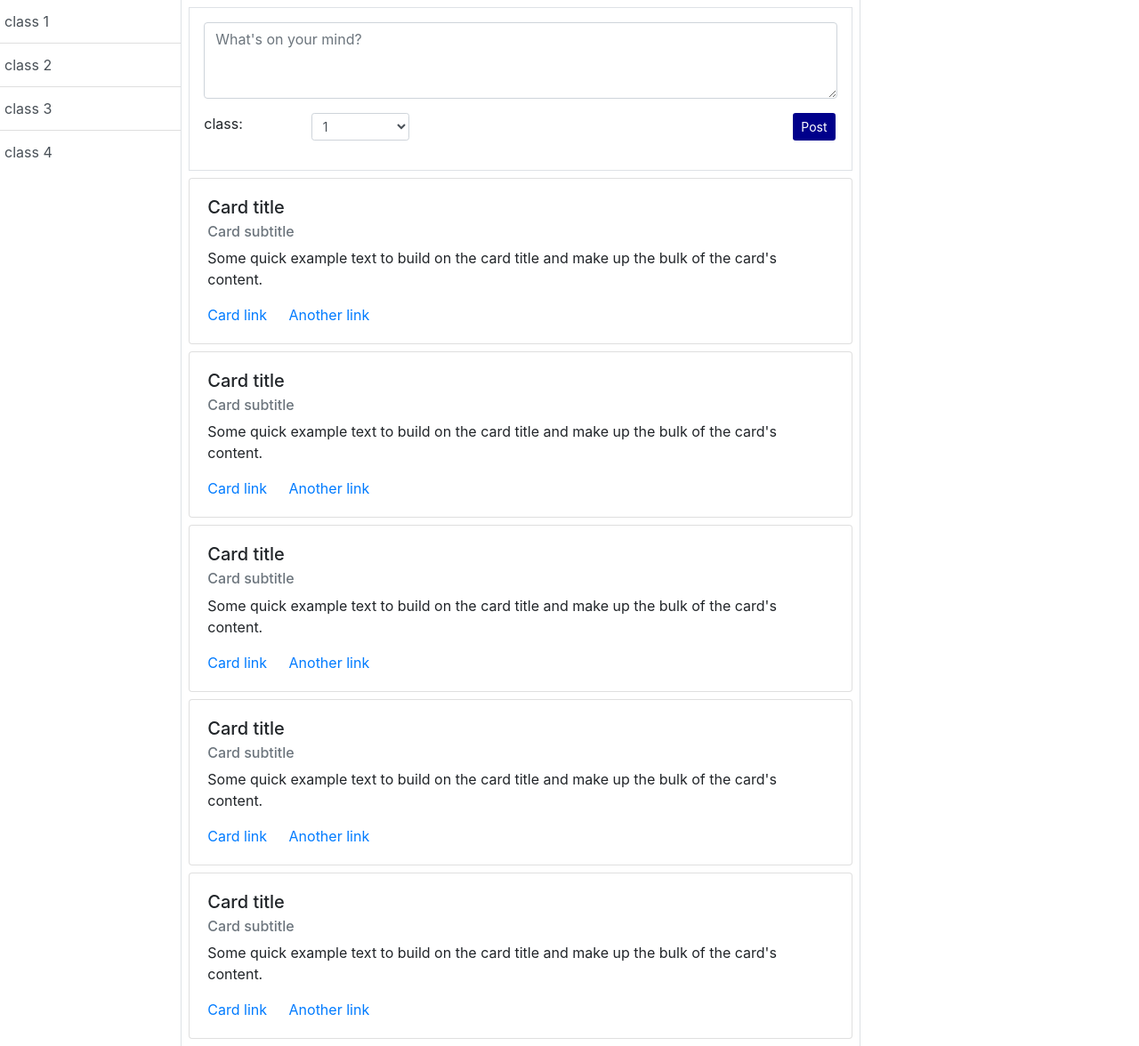
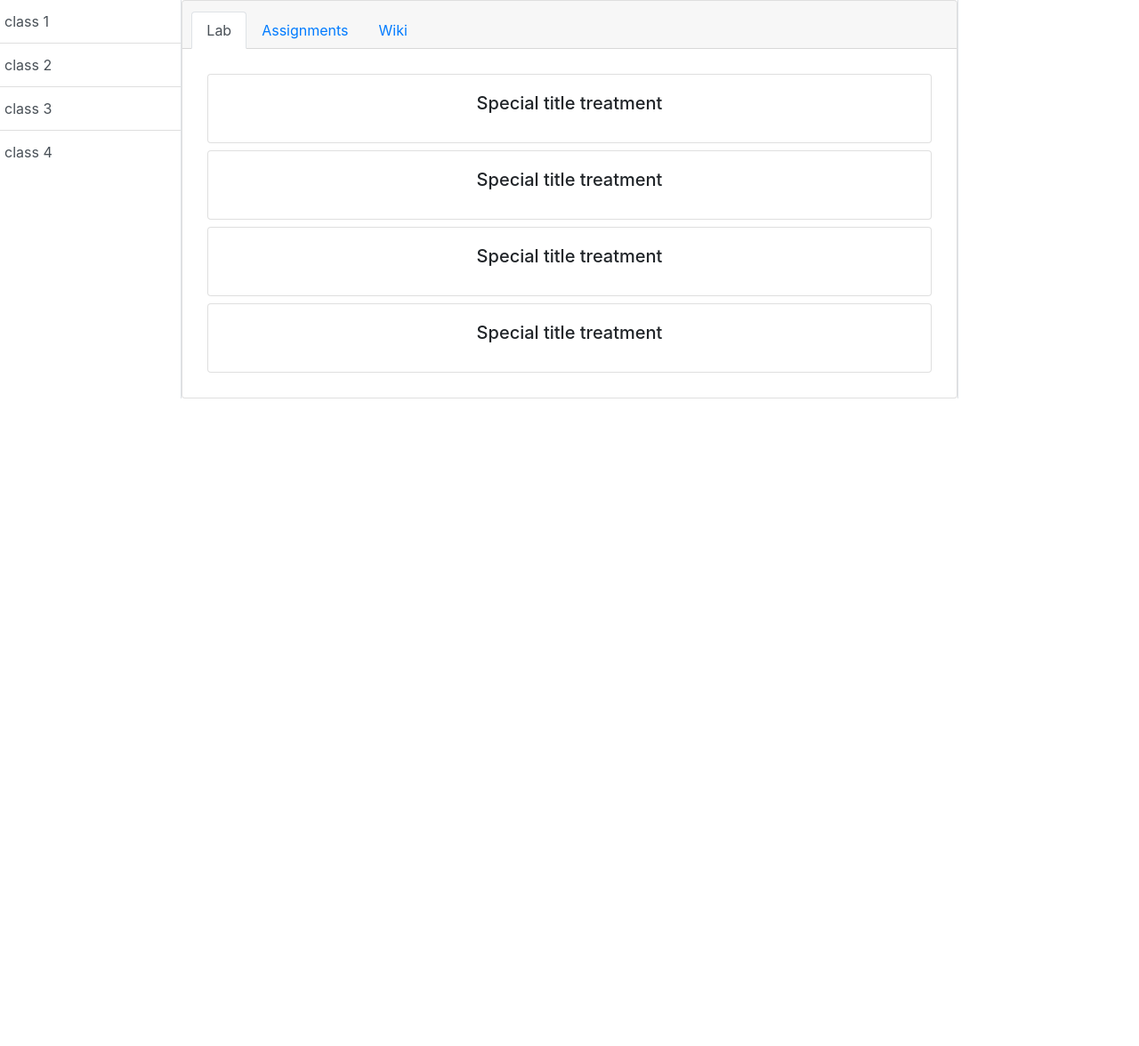
Before and after one commit to realsdx/codeclass, a Django app: page /home/ in a window 1280 px wide. Shown: the part 56-1232 px from the top of the page at 89% size. After the commit the page ends 504 px from the top, so only its background shows below. Run offline with Django 3.2, Linux system fonts and the light colour scheme; some libraries are stand-ins or nearby versions.

Commit message:
Change design

```diff
--- a/eclass/templates/eclass/homebody.html
+++ b/eclass/templates/eclass/homebody.html
@@ -8,76 +8,44 @@
         <button type="button" class="list-group-item list-group-item-action">class 4</button>
       </div>
     </div>
-    <div class="col-lg-7 col-sm-12 posts border-left border-right p-0">
-          <form class="posts border p-3 m-2 ">
-            <div class="form-row">
-              <div class="form-group col-12">
-                <textarea class="form-control" id="exampleFormControlTextarea1" rows="3" placeholder="What's on your mind?"></textarea>
+    <div class="col-lg-8 col-sm-12 posts border-left border-right p-0">
+          <section class="feed">
+            <div class="card text-center">
+              <div class="card-header">
+                <ul class="nav nav-tabs card-header-tabs">
+                  <li class="nav-item">
+                    <a class="nav-link active" href="#">Lab</a>
+                  </li>
+                  <li class="nav-item">
+                    <a class="nav-link" href="#">Assignments</a>
+                  </li>
+                  <li class="nav-item">
+                    <a class="nav-link" href="#">Wiki</a>
+                  </li>
+                </ul>
               </div>
-              <div class="form-group col-2">
-                 <label for="exampleFormControlSelect1">class:</label>
-              </div>
-              <div class="form-group col-2 col-md-2">
-                 <select class="form-control form-control-sm" id="exampleFormControlSelect1">
-                   <option>1</option>
-                   <option>2</option>
-                   <option>3</option>
-                   <option>4</option>
-                   <option>5</option>
-                 </select>
-               </div>
-               <div class="form-group col-5 col-md-7">
-               </div>
-               <div class="form-group col-1 col-md-1">
-                  <button type="button" class="btn btn-sm">Post</button>
-               </div>
-            </div>
-          </form>
-          <section class="feed">
+              <div class="card-body">
                 <div class="card m-2">
                   <div class="card-body">
-                <h5 class="card-title">Card title</h5>
-                <h6 class="card-subtitle mb-2 text-muted">Card subtitle</h6>
-                <p class="card-text">Some quick example text to build on the card title and make up the bulk of the card's content.</p>
-                <a href="#" class="card-link">Card link</a>
-                <a href="#" class="card-link">Another link</a>
+                    <h5 class="card-title">Special title treatment</h5>
                   </div>
                 </div>
                 <div class="card m-2">
                   <div class="card-body">
-                <h5 class="card-title">Card title</h5>
-                <h6 class="card-subtitle mb-2 text-muted">Card subtitle</h6>
-                <p class="card-text">Some quick example text to build on the card title and make up the bulk of the card's content.</p>
-                <a href="#" class="card-link">Card link</a>
-                <a href="#" class="card-link">Another link</a>
+                    <h5 class="card-title">Special title treatment</h5>
                   </div>
                 </div>
                 <div class="card m-2">
                   <div class="card-body">
-                <h5 class="card-title">Card title</h5>
-                <h6 class="card-subtitle mb-2 text-muted">Card subtitle</h6>
-                <p class="card-text">Some quick example text to build on the card title and make up the bulk of the card's content.</p>
-                <a href="#" class="card-link">Card link</a>
-                <a href="#" class="card-link">Another link</a>
+                    <h5 class="card-title">Special title treatment</h5>
                   </div>
                 </div>
                 <div class="card m-2">
                   <div class="card-body">
-                <h5 class="card-title">Card title</h5>
-                <h6 class="card-subtitle mb-2 text-muted">Card subtitle</h6>
-                <p class="card-text">Some quick example text to build on the card title and make up the bulk of the card's content.</p>
-                <a href="#" class="card-link">Card link</a>
-                <a href="#" class="card-link">Another link</a>
+                    <h5 class="card-title">Special title treatment</h5>
                   </div>
                 </div>
-            <div class="card m-2">
-              <div class="card-body">
-                <h5 class="card-title">Card title</h5>
-                <h6 class="card-subtitle mb-2 text-muted">Card subtitle</h6>
-                <p class="card-text">Some quick example text to build on the card title and make up the bulk of the card's content.</p>
-                <a href="#" class="card-link">Card link</a>
-                <a href="#" class="card-link">Another link</a>
-              </div>
+
             </div>
           </section>
     </div>
```
Lines whose indentation alone changed are shown as unchanged.
